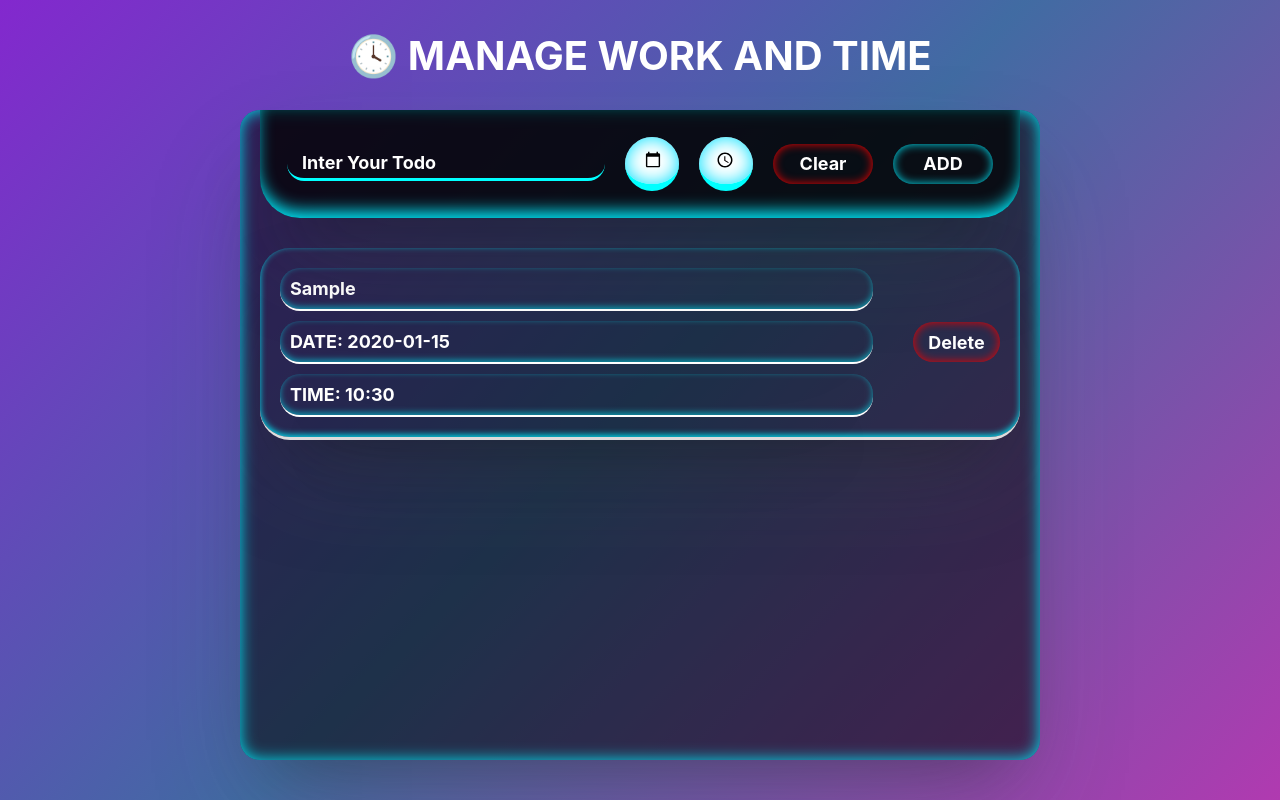
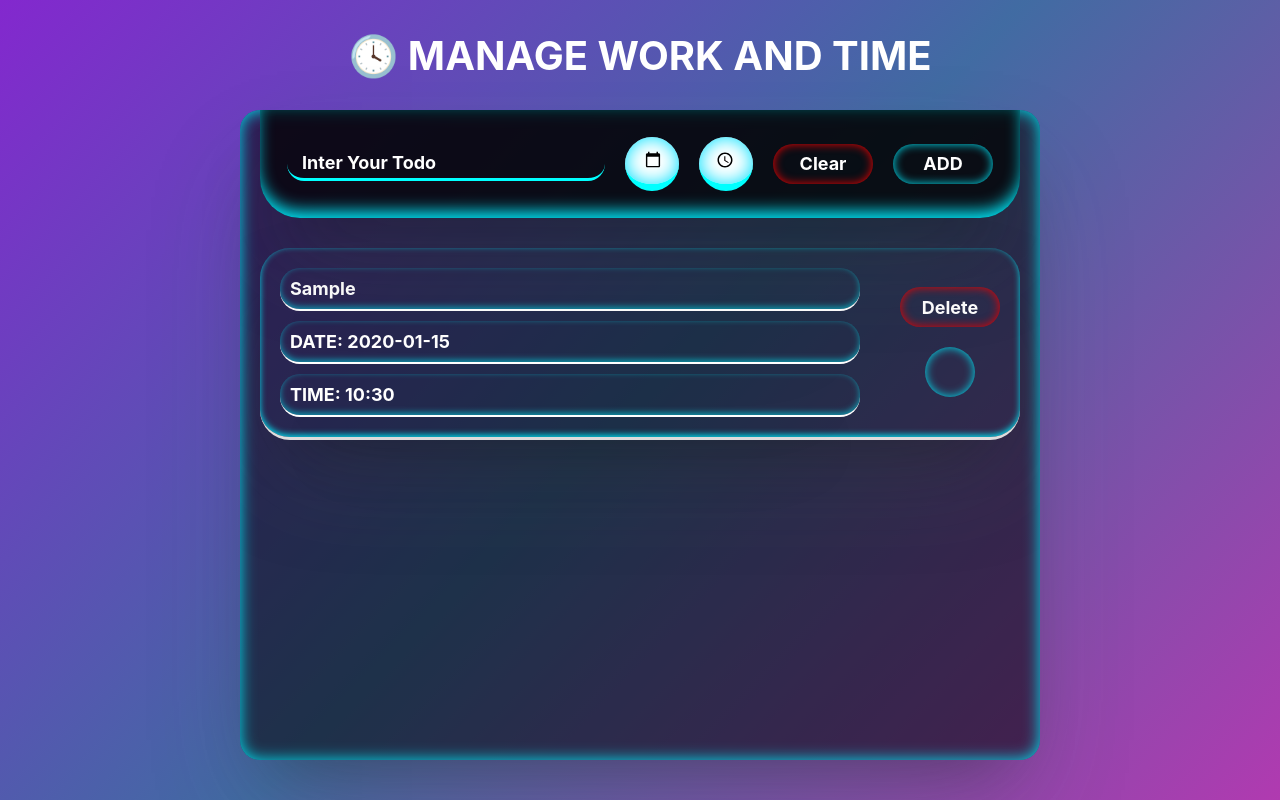
Before and after one commit to mohitanand744/TODO-App-Using-React, a React (Vite) app: page / in a window 1280 px wide. Both pictures are taken after typing "Sample", "2020-01-15", "10:30" into the empty fields and a click on the button "ADD". Built offline with nearby package versions, Linux system fonts and the light colour scheme.

Commit message:
Added a new action to reducer function

```diff
--- a/src/App.jsx
+++ b/src/App.jsx
@@ -15,6 +15,7 @@ let reducerFun = (currState, action) => {
         title: action.payload.ListData,
         date: action.payload.NewDate,
         time: action.payload.NewTime,
+        taskComplete: action.payload.taskComplete,
       },
     ];
   } else if (action.type === "DELETE_DATA") {
@@ -22,8 +23,15 @@ let reducerFun = (currState, action) => {
     newData = filterData;
   } else if (action.type === "CLEAR_DATA") {
     newData = [];
+  } else if (action.type === "TOGGLE") {
+    newData = currState.map((data, i) =>
+      i === action.payload.index
+        ? { ...data, taskComplete: !data.taskComplete }
+        : data
+    );
   }
 
+  console.log(newData);
   return newData;
 };
 
@@ -55,6 +63,7 @@ function App() {
             ListData,
             NewDate,
             NewTime,
+            taskComplete: false,
           },
         };
 
@@ -78,6 +87,13 @@ function App() {
       };
 
       dispatchListData(actionClearData);
+    } else if (txt === "") {
+      dispatchListData({
+        type: "TOGGLE",
+        payload: {
+          index,
+        },
+      });
     }
   };
 
--- a/src/components/Items.jsx
+++ b/src/components/Items.jsx
@@ -15,7 +15,14 @@ export default function Items() {
               <p>DATE: {item.date}</p>
               <p>TIME: {item.time}</p>
             </div>
-            <Button txt="Delete" color="btn red" index={index} />
+            <div className="btn-container">
+              <Button txt="Delete" color="btn red" index={index} />
+              <Button
+                txt=""
+                color={`btn done ${item.taskComplete ? "completed" : ""}`}
+                index={index}
+              />
+            </div>
           </div>
         ))}
       </div>
--- a/src/index.css
+++ b/src/index.css
@@ -156,6 +156,7 @@ input {
 .btn {
   width: 10rem;
   height: 40px;
+  cursor: pointer;
   border-radius: 3rem;
   -webkit-border-radius: 3rem;
   -moz-border-radius: 3rem;
@@ -203,6 +204,28 @@ center {
   padding: 0 4rem 0 0;
 }
 
+.btn-container {
+  display: flex;
+  flex-direction: column;
+  gap: 2rem;
+  align-items: center;
+}
+
+.done {
+  width: 5rem;
+  height: 5rem;
+}
+
+.completed {
+  box-shadow: rgba(71, 71, 71, 0.25) 0px 50px 100px -20px,
+    rgba(0, 0, 0, 0.3) 0px 30px 60px -30px,
+    rgb(30, 255, 0) 0px 0px 15px 0px inset;
+
+  &::after {
+    content: "✅";
+  }
+}
+
 @media screen and (width < 768px) {
   html {
     font-size: 50.5%;
```
